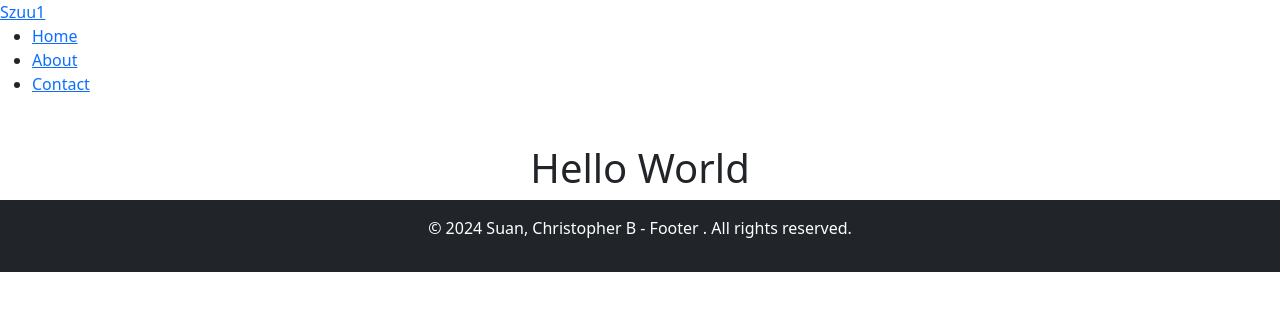
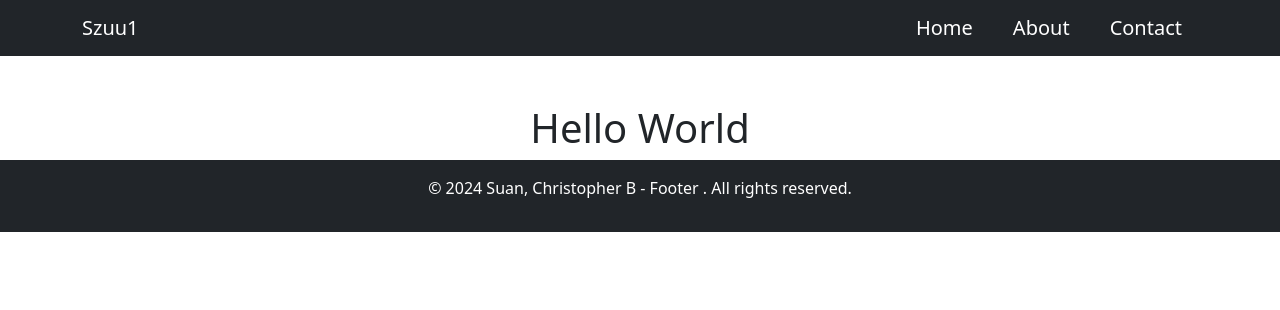
Before and after one commit to Szuu1/My-App-React, a React (Vite) app: page / in a window 1280 px wide. Shown: the top 310 px of the page. Built offline with nearby package versions, Linux system fonts and the light colour scheme.

Commit message:
Change: change variable navBar into className

```diff
--- a/src/layout/Navbar.jsx
+++ b/src/layout/Navbar.jsx
@@ -1,18 +1,18 @@
 function Navbar() {
     return (
-        <nav navBar="navbar navbar-expand-lg navbar-dark bg-dark">
-            <div navBar="container">
-                <a navBar="navbar-brand" href="#">Szuu1</a>
+        <nav className="navbar navbar-expand-lg navbar-dark bg-dark">
+            <div className="container">
+                <a className="navbar-brand" href="#">Szuu1</a>
 
-                <ul navBar="navbar-nav flex-row gap-4">
-                    <li navBar="nav-item">
-                        <a navBar="navbar-brand" href="#">Home</a>
+                <ul className="navbar-nav flex-row gap-4">
+                    <li className="nav-item">
+                        <a className="navbar-brand" href="#">Home</a>
                     </li>
-                    <li navBar="nav-item">
-                        <a navBar="navbar-brand" href="#">About</a>
+                    <li className="nav-item">
+                        <a className="navbar-brand" href="#">About</a>
                     </li>
-                    <li navBar="nav-item">
-                        <a navBar="navbar-brand" href="#">Contact</a>
+                    <li className="nav-item">
+                        <a className="navbar-brand" href="#">Contact</a>
                     </li>
                 </ul>
             </div>
```
